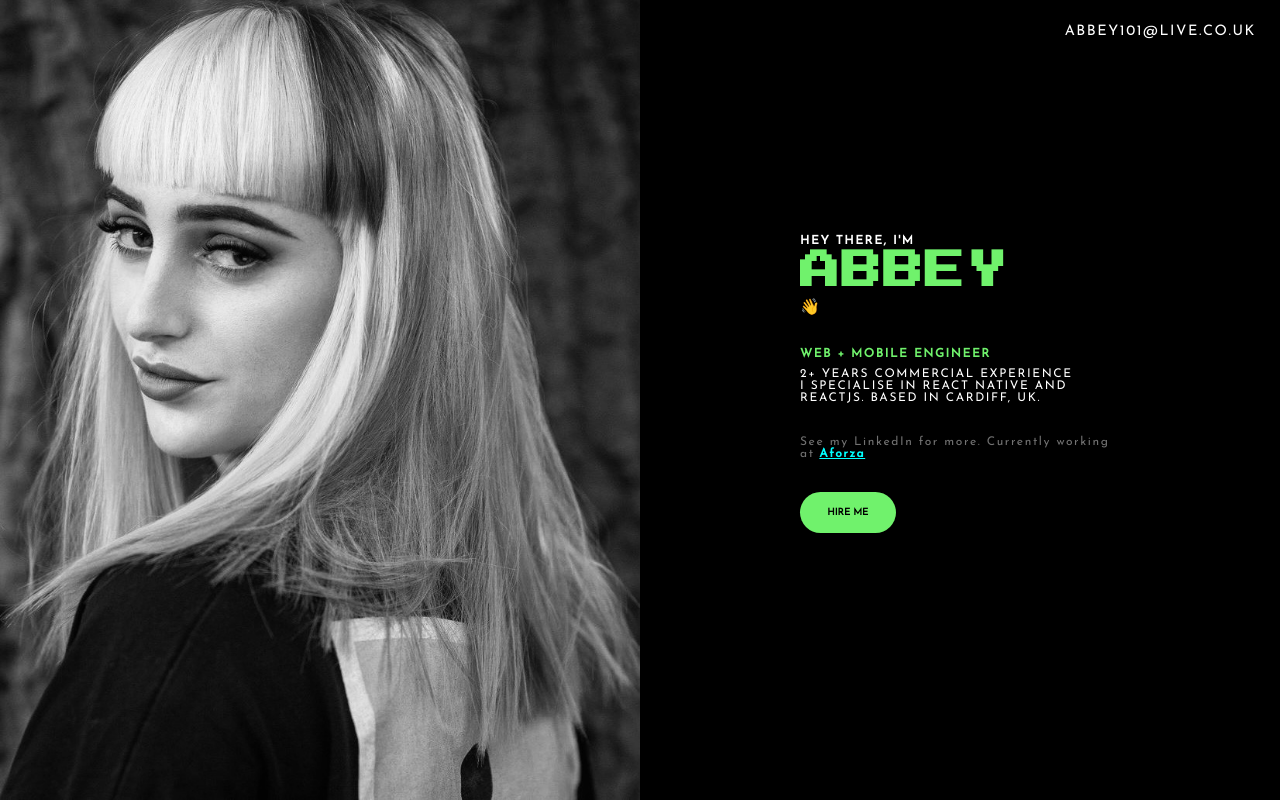
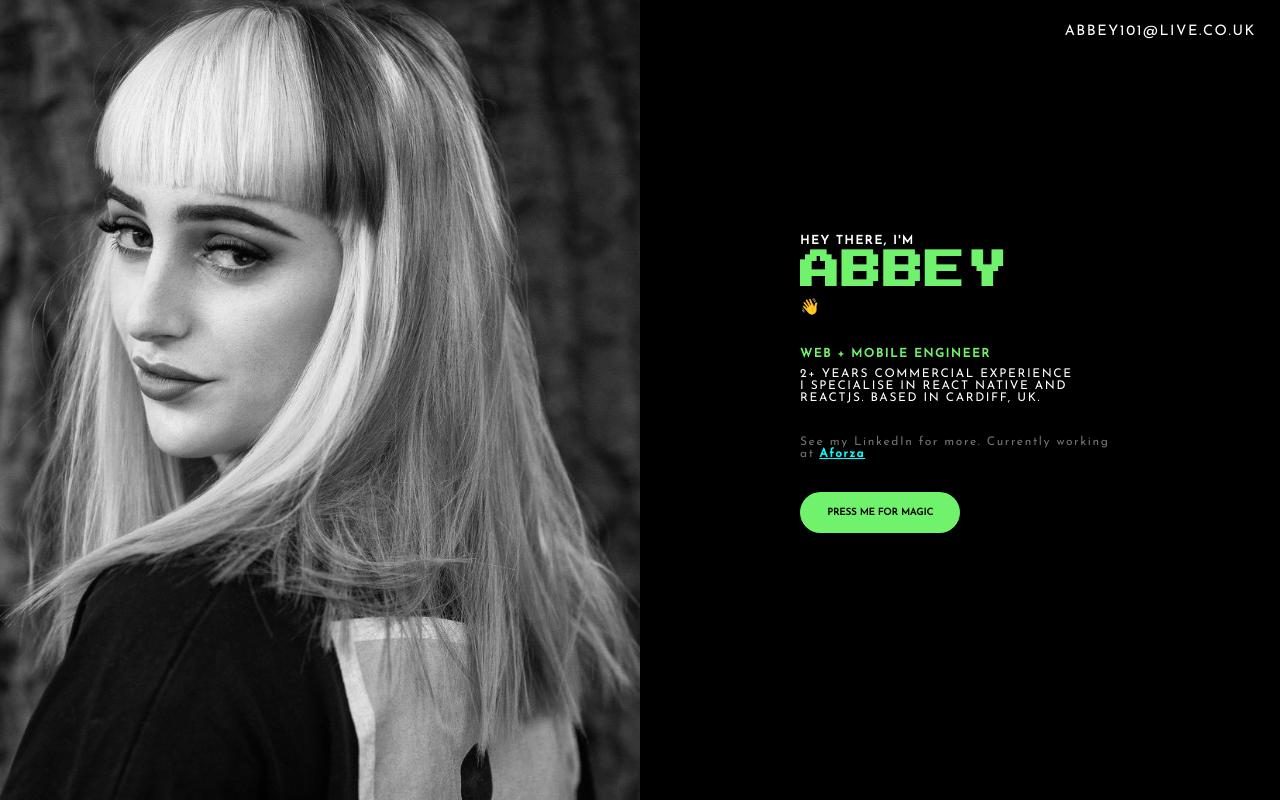
Before and after one commit to Abbeyy/portfolio, a React (Create React App) app: page / in a window 1280 px wide. Built offline with nearby package versions, Linux system fonts and the light colour scheme.

Commit message:
Press for magic

```diff
--- a/src/components/main/hireMe.tsx
+++ b/src/components/main/hireMe.tsx
@@ -9,7 +9,7 @@ export const HireMe = () => {
       href="https://www.linkedin.com/in/abbey-ross-5198b7128"
     >
       <button className={styles["hire-me-button"]} onClick={handleOnClick}>
-        HIRE ME
+        PRESS ME FOR MAGIC
       </button>
     </a>
   );
```
